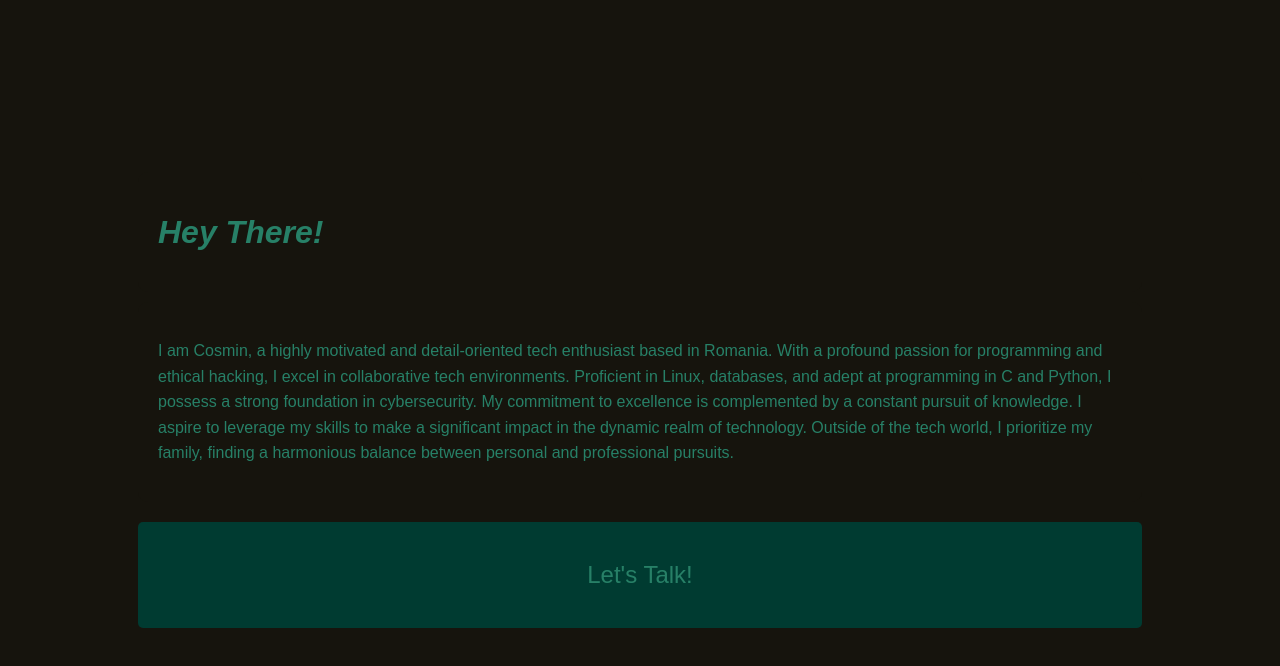
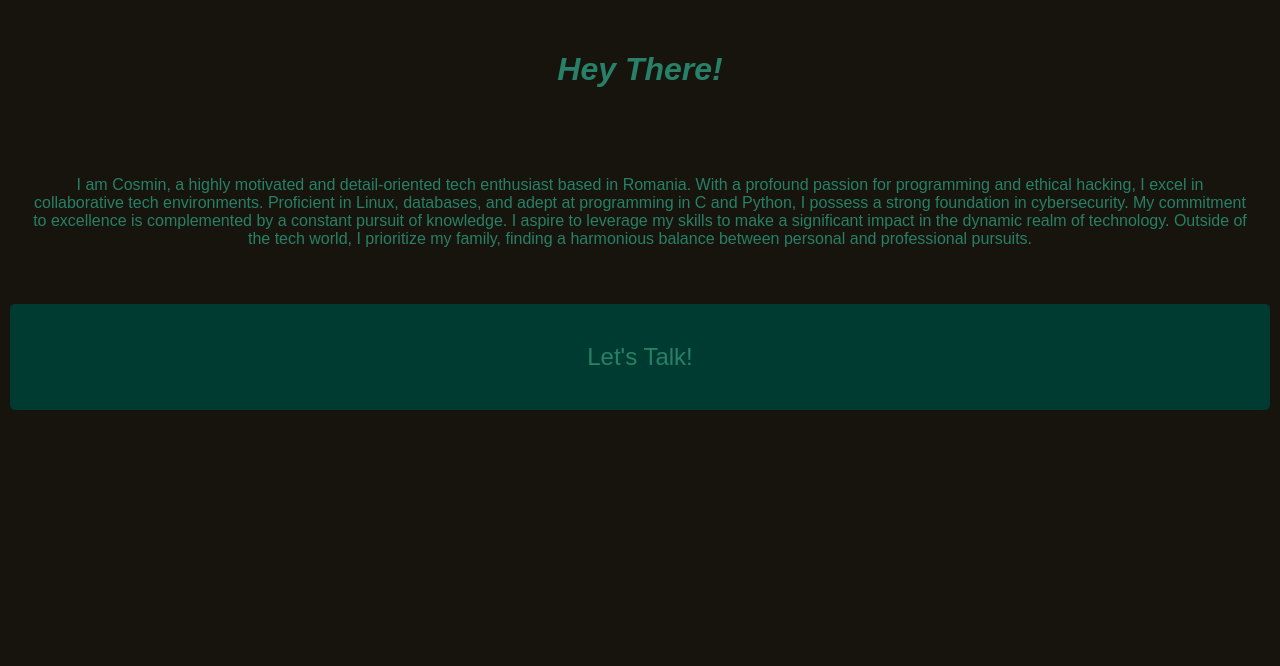
Before and after one commit to icb91/icb, a plain HTML site: page index.html in a window 1280 px wide. Drawn offline with Linux system fonts and the light colour scheme; a web font is replaced by a local one.

Commit message:
Update index.html

```diff
--- a/index.html
+++ b/index.html
@@ -4,23 +4,14 @@
     <meta charset="UTF-8">
     <meta name="viewport" content="width=device-width, initial-scale=1.0">
     <title>Cosmin's Webpage</title>
+    <link href="https://fonts.googleapis.com/css2?family=Sulat+Rizal&display=swap" rel="stylesheet">
     <style>
         body {
             background-color: #16140d;
             color: #278067;
             font-family: 'Sulat Rizal', sans-serif;
-            display: flex;
-            flex-direction: column;
-            align-items: center;
-            justify-content: center;
-            height: 100vh;
+            text-align: center;
             margin: 0;
-        }
-
-        .container {
-            width: 80%;
-            max-width: 1200px;
-            text-align: center;
         }
 
         .box {
@@ -30,26 +21,12 @@
             border-radius: 10px;
         }
 
-        .left-box, .right-box {
-            text-align: left;
-            margin-bottom: 10px;
-        }
-
-        .right-box p {
-            text-align: left;
-            line-height: 1.6;
-        }
-
         .contact-box {
             background-color: #003b31;
             padding: 15px;
             border-radius: 5px;
             margin-top: 20px;
             cursor: pointer;
-        }
-
-        .italic-text {
-            font-style: italic;
         }
 
         @media (max-width: 768px) {
@@ -62,18 +39,18 @@
 </head>
 <body>
 
-    <div class="container">
-        <div class="box left-box">
-            <h1 style="font-size: 2em;" class="italic-text">Hey There!</h1>
+    <div class="box">
+        <h1 style="font-size: 2em; font-style: italic;">Hey There!</h1>
     </div>
-        <div class="box right-box">
+
+    <div class="box">
         <p>
             I am Cosmin, a highly motivated and detail-oriented tech enthusiast based in Romania. With a profound passion for programming and ethical hacking, I excel in collaborative tech environments. Proficient in Linux, databases, and adept at programming in C and Python, I possess a strong foundation in cybersecurity. My commitment to excellence is complemented by a constant pursuit of knowledge. I aspire to leverage my skills to make a significant impact in the dynamic realm of technology. Outside of the tech world, I prioritize my family, finding a harmonious balance between personal and professional pursuits.
         </p>
     </div>
+
     <div class="box contact-box" onclick="location.href='mailto:cosmin.ioanitescu@gmail.com';">
         <p style="font-size: 1.5em;">Let's Talk!</p>
-        </div>
     </div>
 
 </body>
```
Lines whose indentation alone changed are shown as unchanged.
